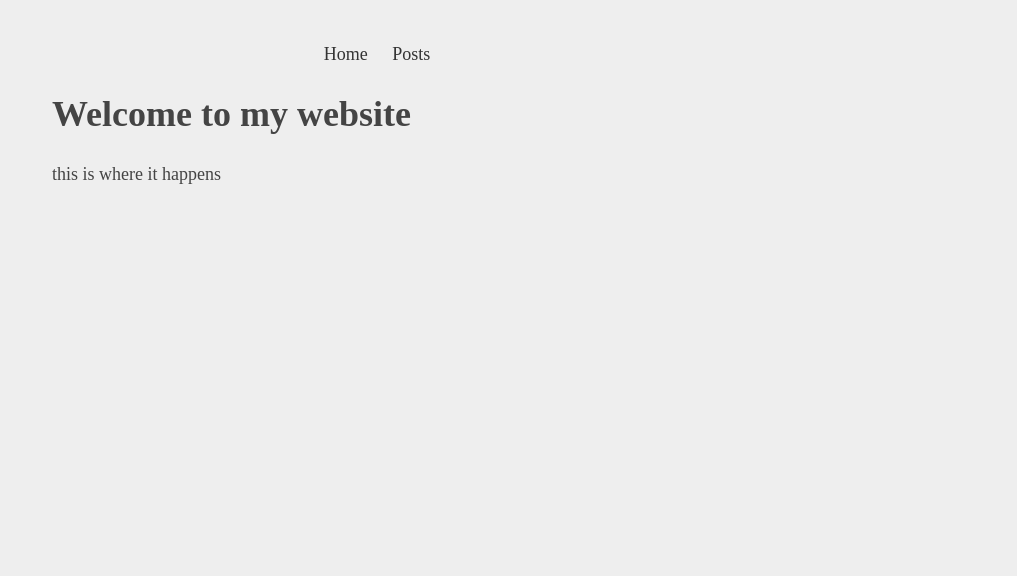
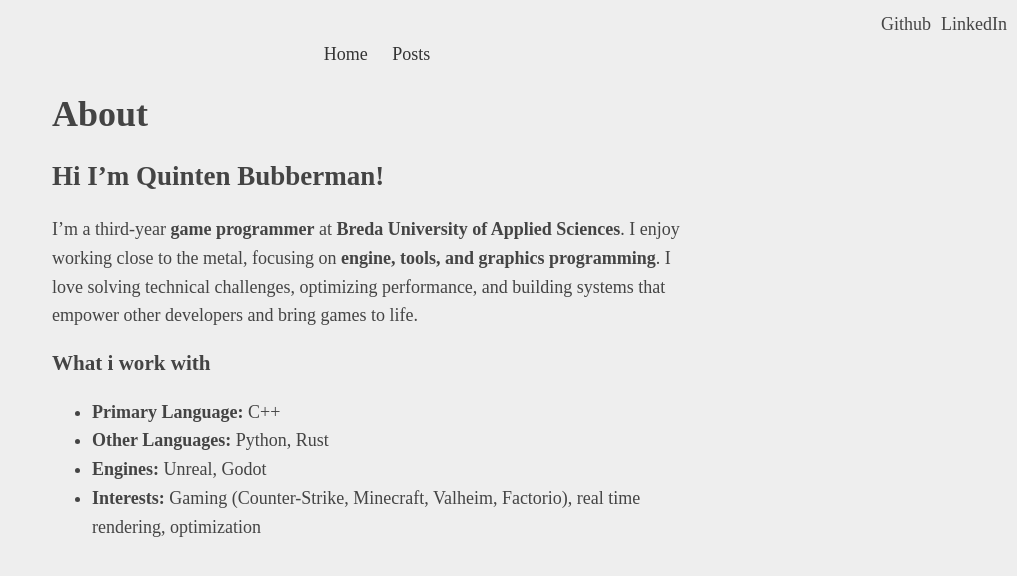
Before and after one commit to bakjedev/bakjedev.github.io, a Jekyll site: the page built from index.md, in a window 1280 px wide. Shown: the top 576 px of the page, without its empty margins (263-1280 px from the left). Built offline with Jekyll 4.4.1, drawn with Linux system fonts in a browser that asks for light colours.

Commit message:
add top right stuff

```diff
--- a/_layouts/default.html
+++ b/_layouts/default.html
@@ -6,6 +6,11 @@
   <link rel="stylesheet" href="/assets/syntax.css">
 </head>
 <body>
+  <div class="stuff-right">
+    <a href="https://github.com/bakjedev" target="_blank">Github</a>
+    <a href="https://www.linkedin.com/in/quinten-bubberman/" target="_blank">LinkedIn</a>
+  </div>
+
   <nav>
     <a href="/">Home</a>
     <a href="/posts">Posts</a>
--- a/assets/style.css
+++ b/assets/style.css
@@ -26,3 +26,17 @@ nav a {
   color: #333;
   padding: 0 10px;
 }
+
+.stuff-right {
+  position: fixed;
+  top: 10px;
+  right: 10px;
+  display: flex;
+  gap: 10px;
+  z-index: 1000;
+}
+
+.stuff-right a {
+  text-decoration: none;
+  color: #444;
+}
--- a/index.md
+++ b/index.md
@@ -3,6 +3,15 @@ layout: default
 title: Home
 ---
 
-# Welcome to my website
+# About
 
-this is where it happens
+## Hi I'm Quinten Bubberman!
+
+I'm a third-year **game programmer** at **Breda University of Applied Sciences**. I enjoy working close to the metal, focusing on **engine, tools, and graphics programming**. I love solving technical challenges, optimizing performance, and building systems that empower other developers and bring games to life.
+
+### What i work with
+
+- **Primary Language:** C++
+- **Other Languages:** Python, Rust
+- **Engines:** Unreal, Godot
+- **Interests:** Gaming (Counter-Strike, Minecraft, Valheim, Factorio), real time rendering, optimization
```
